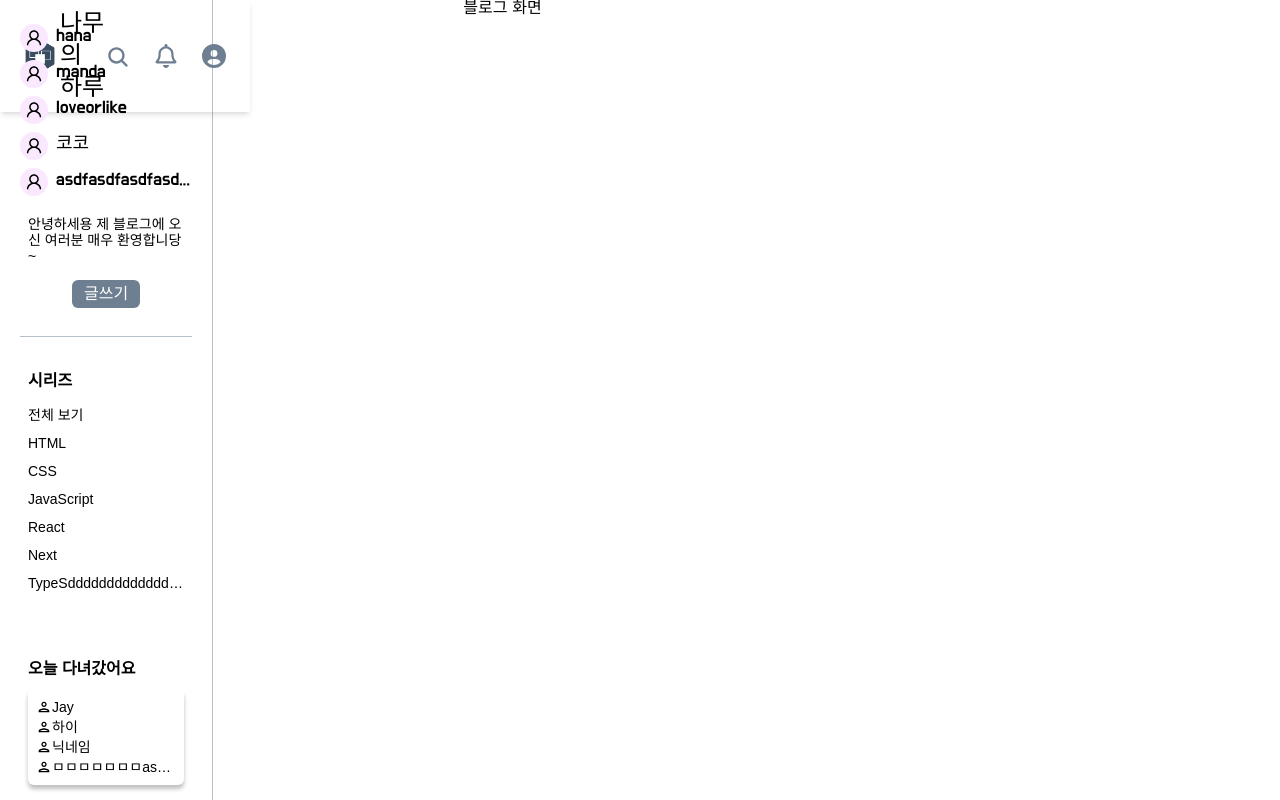
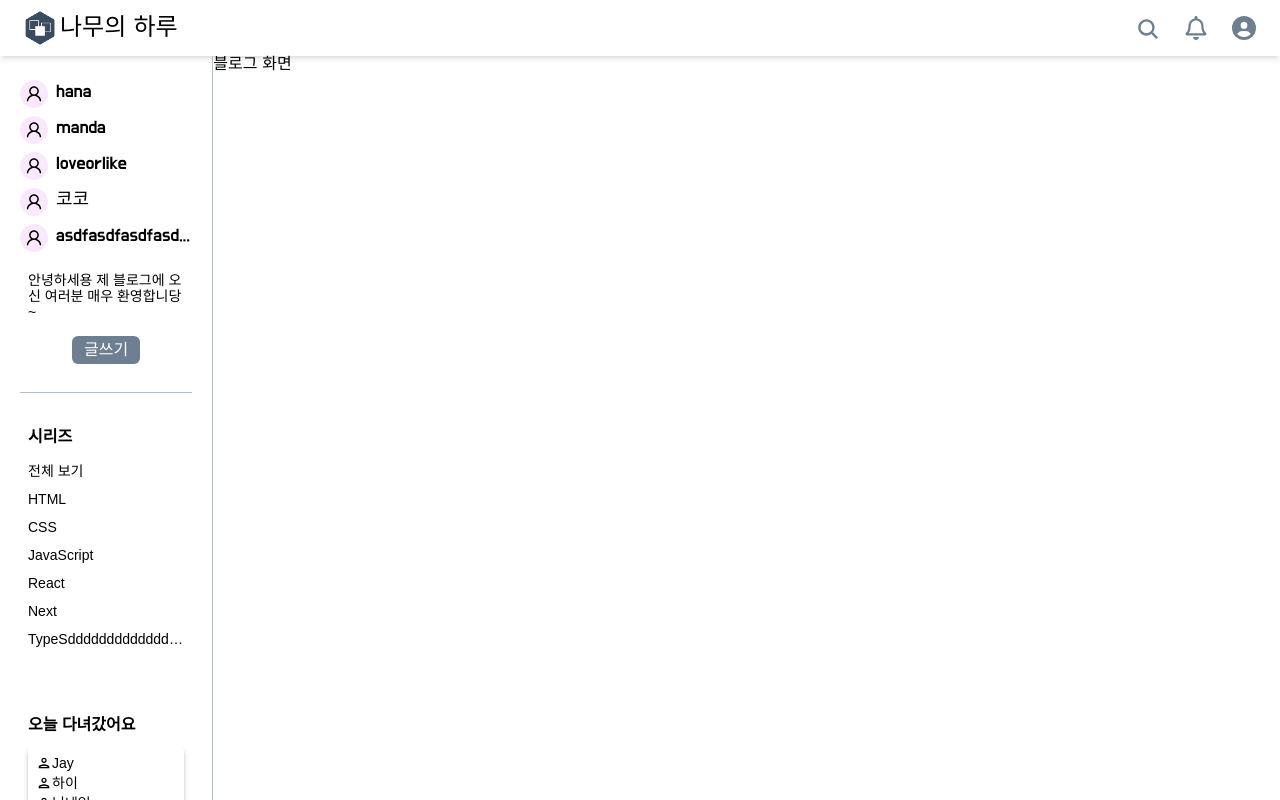
Before and after one commit to sorrel012/log-us, a Next.js app: page /blog in a window 1280 px wide. Built offline with nearby package versions, Linux system fonts and the light colour scheme; a web font is replaced by a local one.

Commit message:
feat: blogHeader에 알림 onClick 이벤트 추가

```diff
--- a/src/app/blog/layout.tsx
+++ b/src/app/blog/layout.tsx
@@ -13,8 +13,8 @@ export default function BlogLayout({
     return (
         <>
             {modal}
+            <BlogHeader />
             <div className="flex">
-                <BlogHeader />
                 <Sidebar />
                 <div className="ml-[20%] w-[80%] lg:ml-[16.6667%] lg:w-[83.3333%]">
                     {children}
--- a/src/components/Header.tsx
+++ b/src/components/Header.tsx
@@ -1,5 +1,3 @@
-'use client';
-
 import { IoMdNotificationsOutline } from 'react-icons/io';
 import { useRouter } from 'next/navigation';
 
--- a/src/components/header/blogHeader.tsx
+++ b/src/components/header/blogHeader.tsx
@@ -1,41 +1,41 @@
-import Search from "@/components/search/Search";
-import { FaRegBell } from "react-icons/fa";
+'use client';
+
+import Search from '@/components/search/Search';
 import { useState } from 'react';
-import { FaCircleUser } from "react-icons/fa6";
-
+import { FaCircleUser } from 'react-icons/fa6';
+import BellIcon from '@/components/icons/BellIcon';
 
 export default function BlogHeader() {
-    const [isLogined, setIsLogined] = useState(true)
+    const [isLogined, setIsLogined] = useState(true);
 
     return (
-        <header className='shadow-md p-2'>
-            <div className="flex justify-between items-center">
+        <header className="p-2 shadow-md">
+            <div className="flex items-center justify-between">
                 {/* 블로그 헤더 공통 구역 */}
-                <div className='flex items-center'>
-                    <img src="/logo_icon.png" className='ml-3' width={40} alt="Logo"/>
+                <div className="flex items-center">
+                    <img
+                        src="/logo_icon.png"
+                        className="ml-3"
+                        width={40}
+                        alt="Logo"
+                    />
                     <p className="text-2xl"> 나무의 하루 </p>
                 </div>
 
                 {/* 로그인여부에 따라 달라지는 구역 */}
-                <div className='flex items-center gap-6'>
+                <div className="flex items-center gap-6">
+                    <Search />
                     {isLogined && (
                         <>
-                            <Search />
-                            <FaRegBell className='text-2xl text-customLightBlue-200 hover:text-customDarkBlue-200 cursor-pointer'/>
-                            <FaCircleUser className='text-2xl text-customLightBlue-200 hover:text-customDarkBlue-200 cursor-pointer mr-4'/>
+                            <BellIcon />
+                            <FaCircleUser className="mr-4 cursor-pointer text-2xl text-customLightBlue-200 hover:text-customDarkBlue-200" />
                         </>
                     )}
-
                     {!isLogined && (
-                        <>
-                            <Search />
-                            <button className="text-xl text-white tracking-wide bg-customDarkBlue-200 px-6 py-1 rounded-lg mr-4 hover:bg-customDarkBlue-100 transition-colors duration-300">
-                                로그인
-                            </button>
-                        </>
+                        <button className="mr-4 rounded-lg bg-customDarkBlue-200 px-6 py-1 text-xl tracking-wide text-white transition-colors duration-300 hover:bg-customDarkBlue-100">
+                            로그인
+                        </button>
                     )}
-
-
                 </div>
             </div>
         </header>
```
